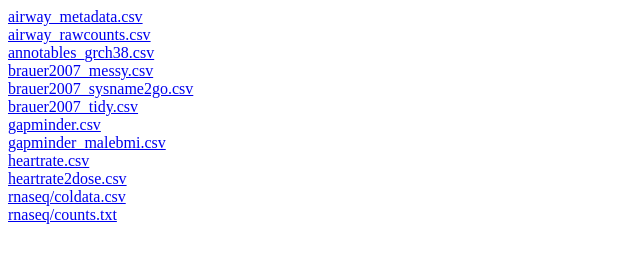
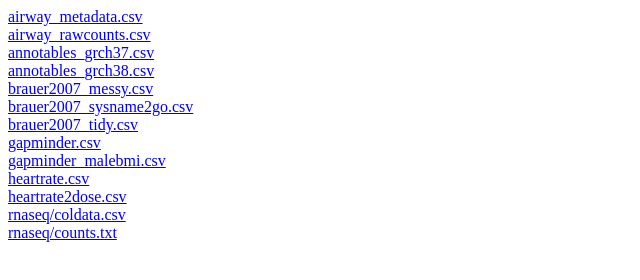
Before and after one commit to bioconnector/bioconnector.github.io, a plain HTML site: page data/index.html in a window 1280 px wide. Shown: the whole page, without its empty margins (0-640 px from the left). Drawn offline with Linux system fonts and the light colour scheme.

Commit message:
grch37 annotables

```diff
--- a/data/index.html
+++ b/data/index.html
@@ -1,6 +1,7 @@
 <html><body>
 <a href="airway_metadata.csv">airway_metadata.csv</a><br/>
 <a href="airway_rawcounts.csv">airway_rawcounts.csv</a><br/>
+<a href="annotables_grch37.csv">annotables_grch37.csv</a><br/>
 <a href="annotables_grch38.csv">annotables_grch38.csv</a><br/>
 <a href="brauer2007_messy.csv">brauer2007_messy.csv</a><br/>
 <a href="brauer2007_sysname2go.csv">brauer2007_sysname2go.csv</a><br/>
```
Also changed, not shown: 1 other file.
